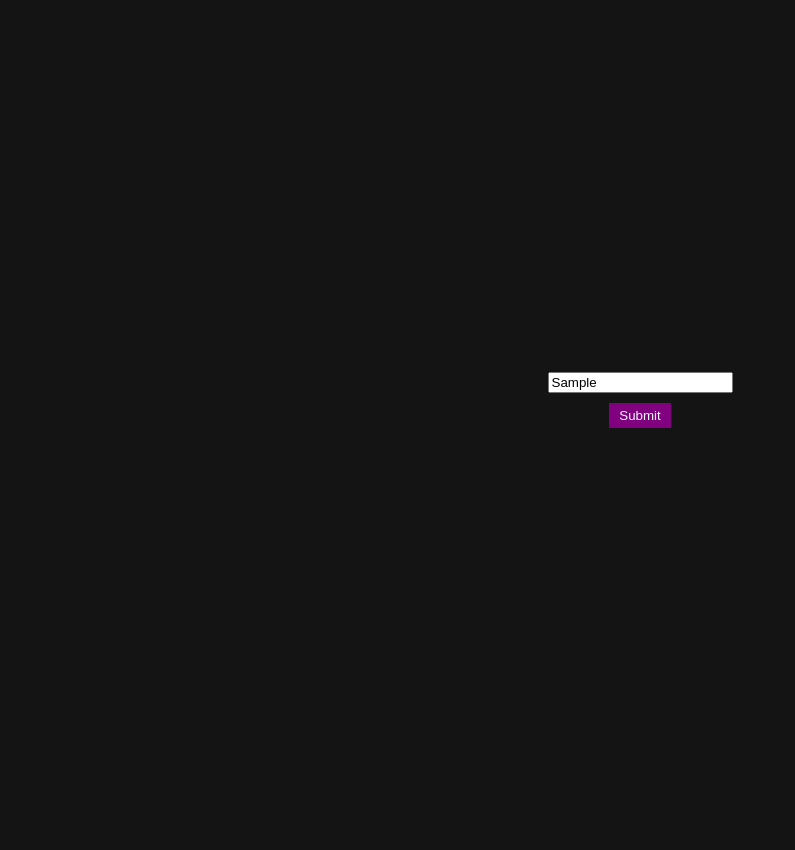
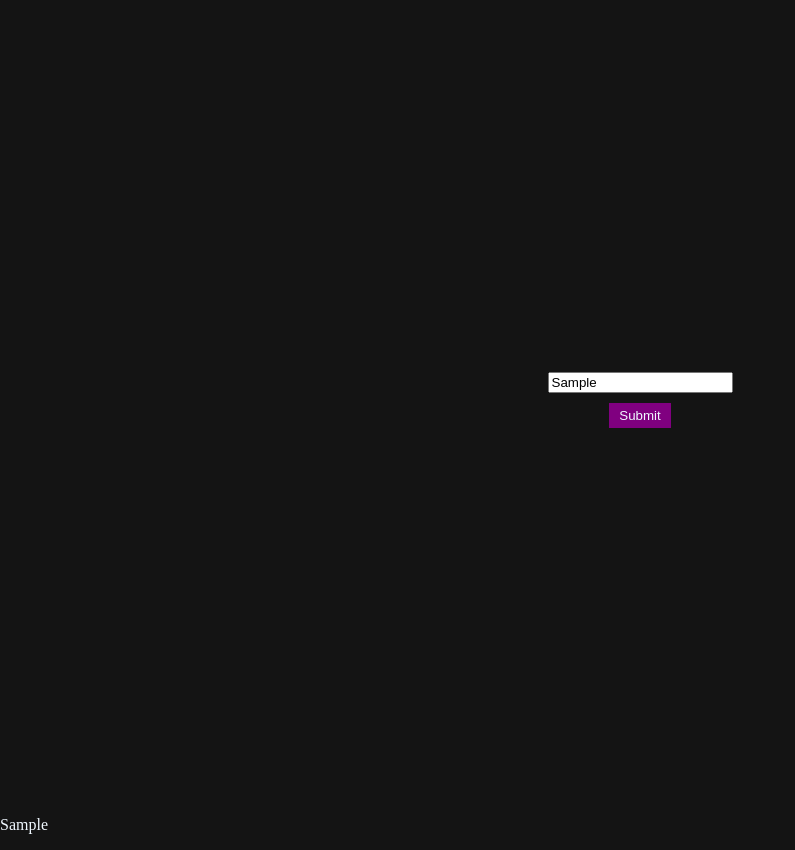
Before and after one commit to MikeMikeRx/React-2-Practice-App, a React (Create React App) app: page / in a window 1280 px wide. Both pictures are taken after typing "Sample" into the empty fields and a click on the input 639 px from the left and 415 px from the top of the page. Shown: the whole page, without its empty margins (0-795 px from the left). Before the commit the page ends 800 px from the top, so only its background shows below. Built offline with nearby package versions, Linux system fonts and the light colour scheme.

Commit message:
Added Spread operator

```diff
--- a/src/App.js
+++ b/src/App.js
@@ -1,12 +1,25 @@
 import { useState } from "react"
+
+const names = []
 
 const App = () => {
   const [firstName, setFirstName] = useState("")
+  const [names, setNames] = useState([])
+
 
   const formSubmit = (e)=>{
     e.preventDefault()
-    console.log(firstName)
+
+    if (firstName){
+      setNames( (names) => {
+        return [...names, firstName] //<== Spread operator
+      })
+    }else {
+      console.log("Empty field")
+    }
+
   }
+
 
  return <article>
     <form onClick={formSubmit}>
@@ -22,6 +35,11 @@ const App = () => {
         <input type="Submit"/>
       </div>
     </form>
+
+    {names.map( (oneName, index)=>{
+      return <p key={index}>{oneName}</p>
+    })}
+
  </article>
 }
 
```
